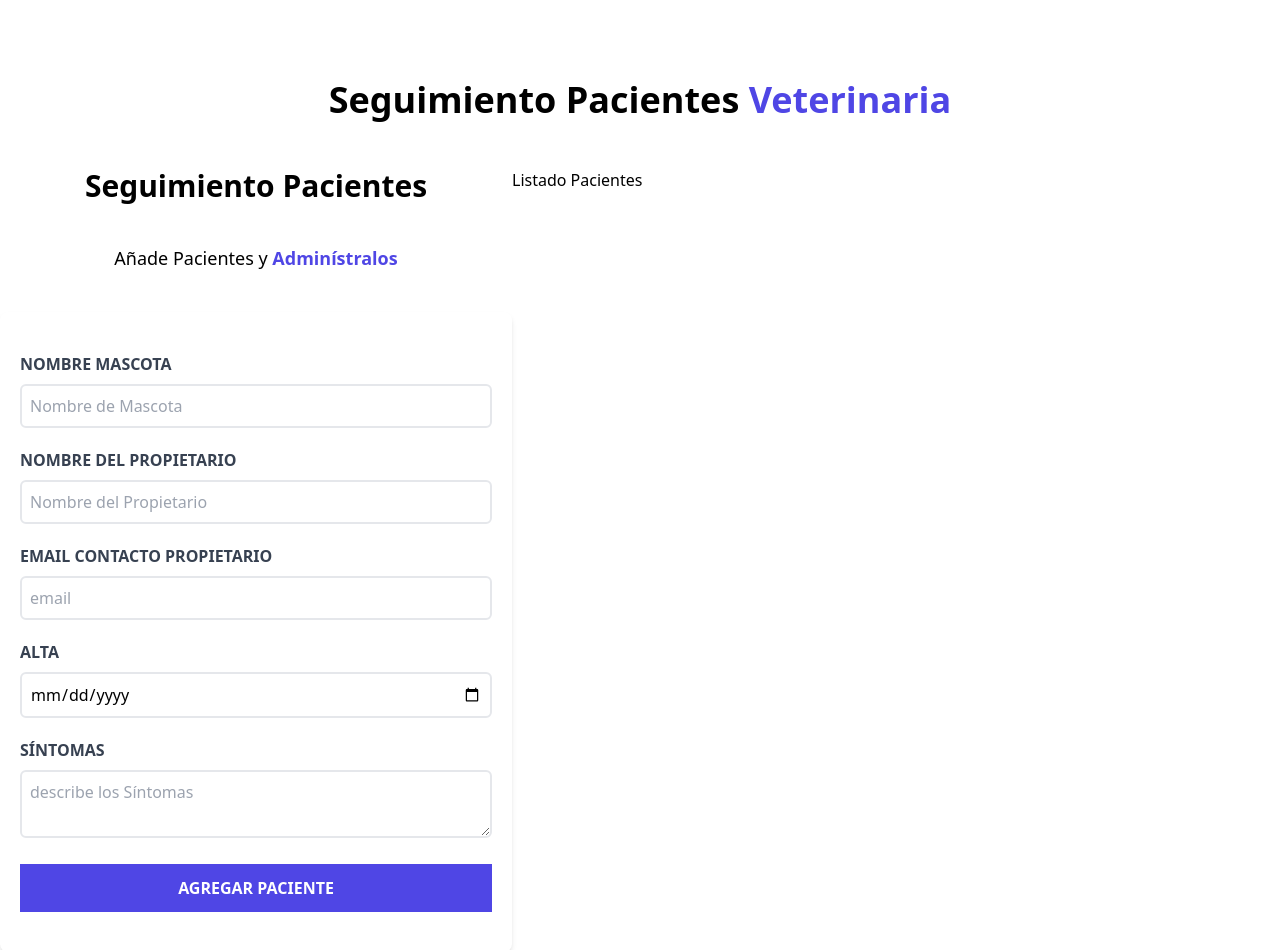
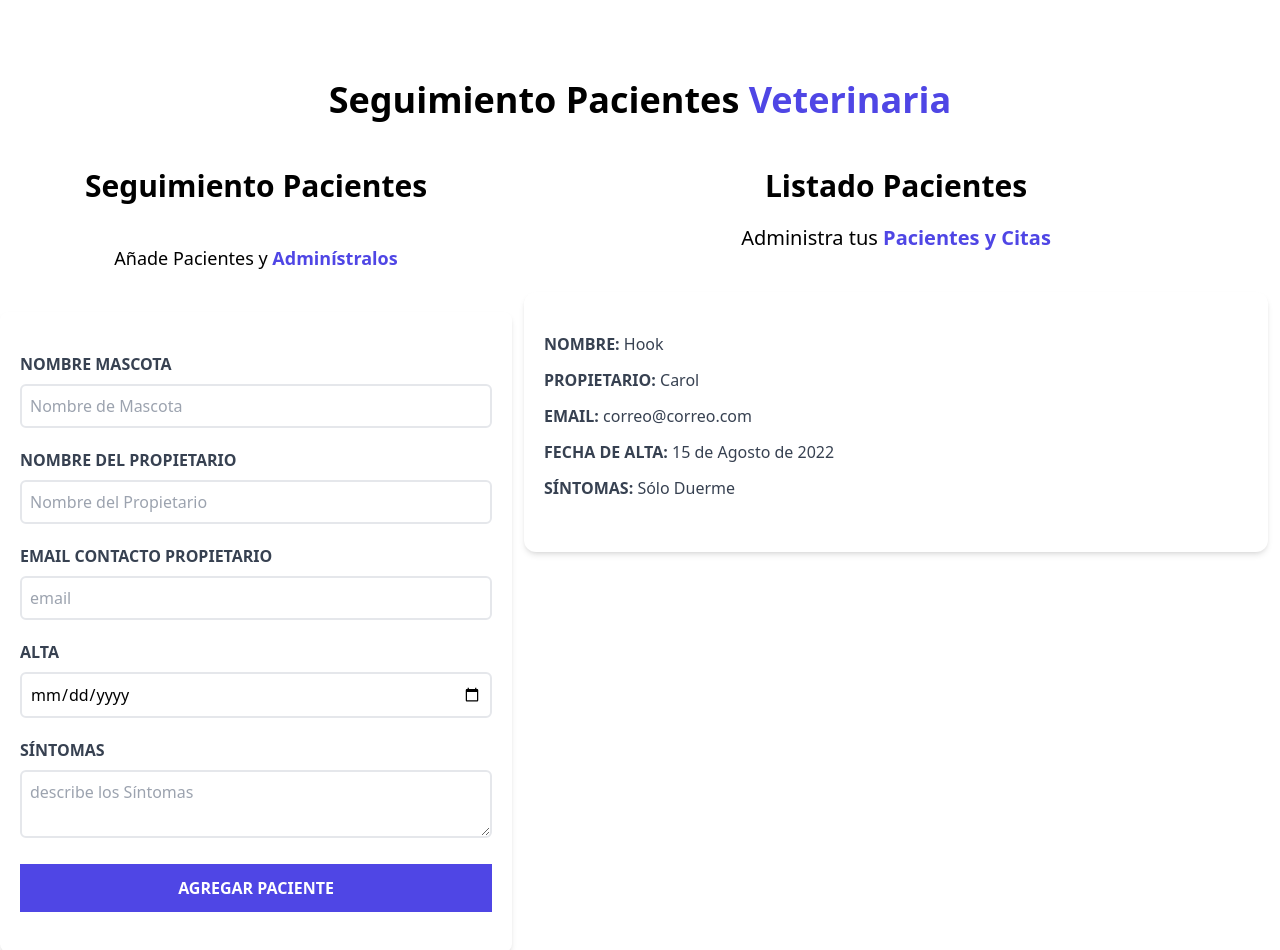
Before and after one commit to CarolinaColmenares/Citas-React, a React (Vite) app: page / in a window 1280 px wide. Built offline with nearby package versions, Linux system fonts and the light colour scheme.

Commit message:
creando Listado de Pacientes

```diff
--- a/src/ListadoPacientes.jsx
+++ b/src/ListadoPacientes.jsx
@@ -1,7 +1,32 @@
 const ListadoPacientes = () => {
     return (
         <div className="w-1/2 lg:w-3/5">
-            <h2>Listado Pacientes</h2>
+            <h2 className="font-black text-3xl text-center  ">Listado Pacientes</h2>
+            <p className="text-xl mt-5 mb-10 text-center">
+                Administra tus {''}
+                <span className="text-indigo-600 font-bold  ">Pacientes y Citas</span>
+            </p>
+            <div className="m-3 bg-white shadow-md px-5 py-10 rounded-xl">
+                <p className="font-bold mb-3 text-gray-700 uppercase " >Nombre: {''}
+                    <span className="font-normal normal-case">Hook</span>
+                </p>
+
+                <p className="font-bold mb-3 text-gray-700 uppercase " >Propietario: {''}
+                    <span className="font-normal normal-case">Carol</span>
+                </p>
+
+                <p className="font-bold mb-3 text-gray-700 uppercase " >Email: {''}
+                    <span className="font-normal normal-case">correo@correo.com</span>
+                </p>
+
+                <p className="font-bold mb-3 text-gray-700 uppercase " >Fecha de Alta: {''}
+                    <span className="font-normal normal-case">15 de Agosto de 2022</span>
+                </p>
+
+                <p className="font-bold mb-3 text-gray-700 uppercase " >Síntomas: {''}
+                    <span className="font-normal normal-case">Sólo Duerme</span>
+                </p>
+            </div>
         </div>
     )
 }
```
